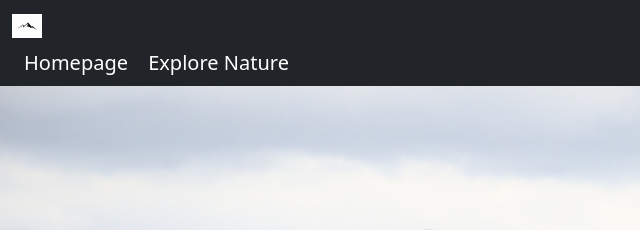
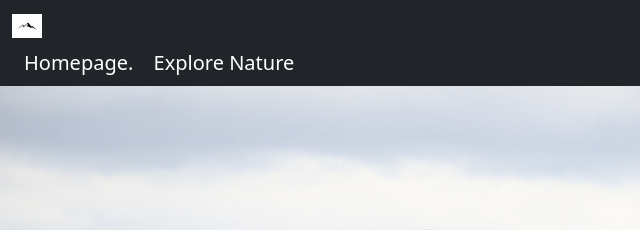
Before and after one commit to mtroni/dci-term-project, a plain HTML site: page fourth.html in a window 1280 px wide. Shown: the top 230 px of the page, 0-640 px from the left. Drawn offline with nearby package versions, Linux system fonts and the light colour scheme.

Commit message:
Update fourth.html

```diff
--- a/fourth.html
+++ b/fourth.html
@@ -19,7 +19,7 @@
           <img src="mountian.jfif" alt="" width="30" height="24" class="d-inline-block align-text-top">
         </a>
         <div class="container-fluid">
-          <a class="navbar-brand" href="index.html">Homepage</a>
+          <a class="navbar-brand" href="index.html">Homepage.</a>
           <a class="navbar-brand" href="third.html">Explore Nature</a>
 
 
```
